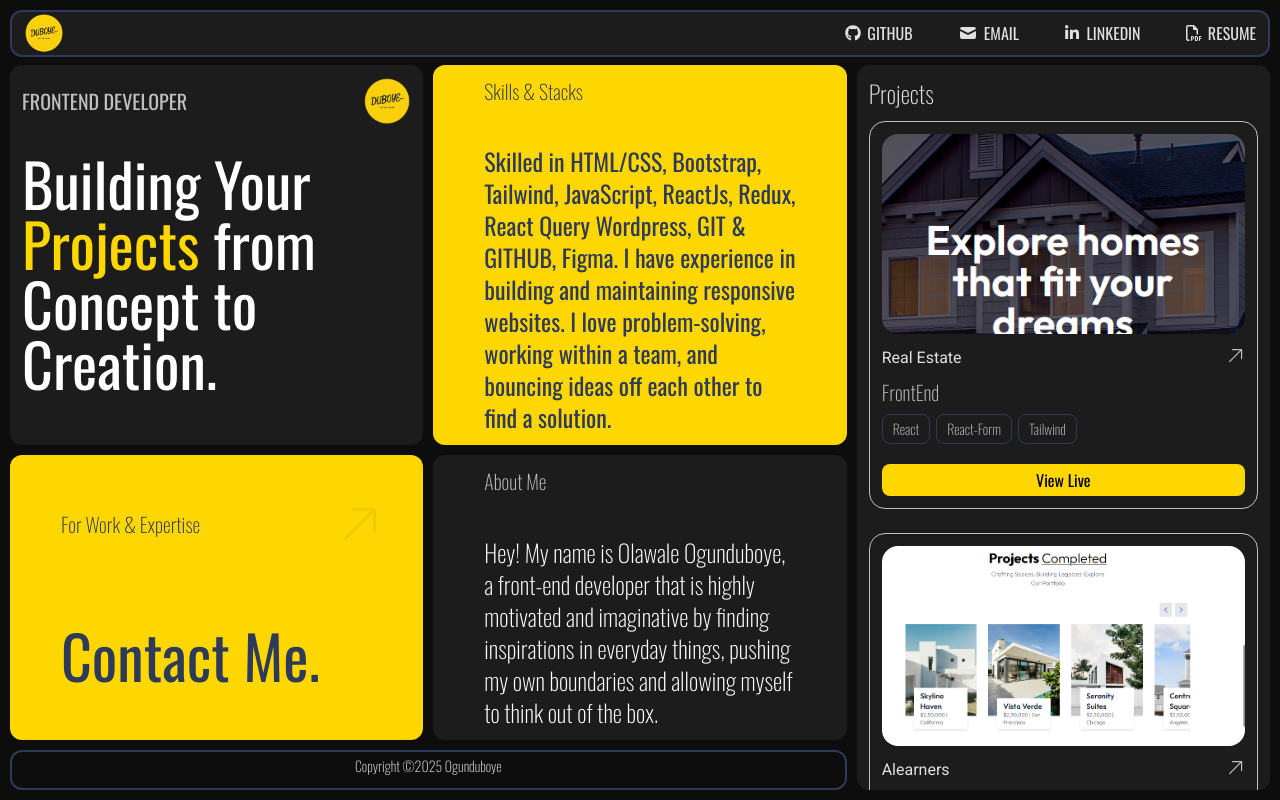
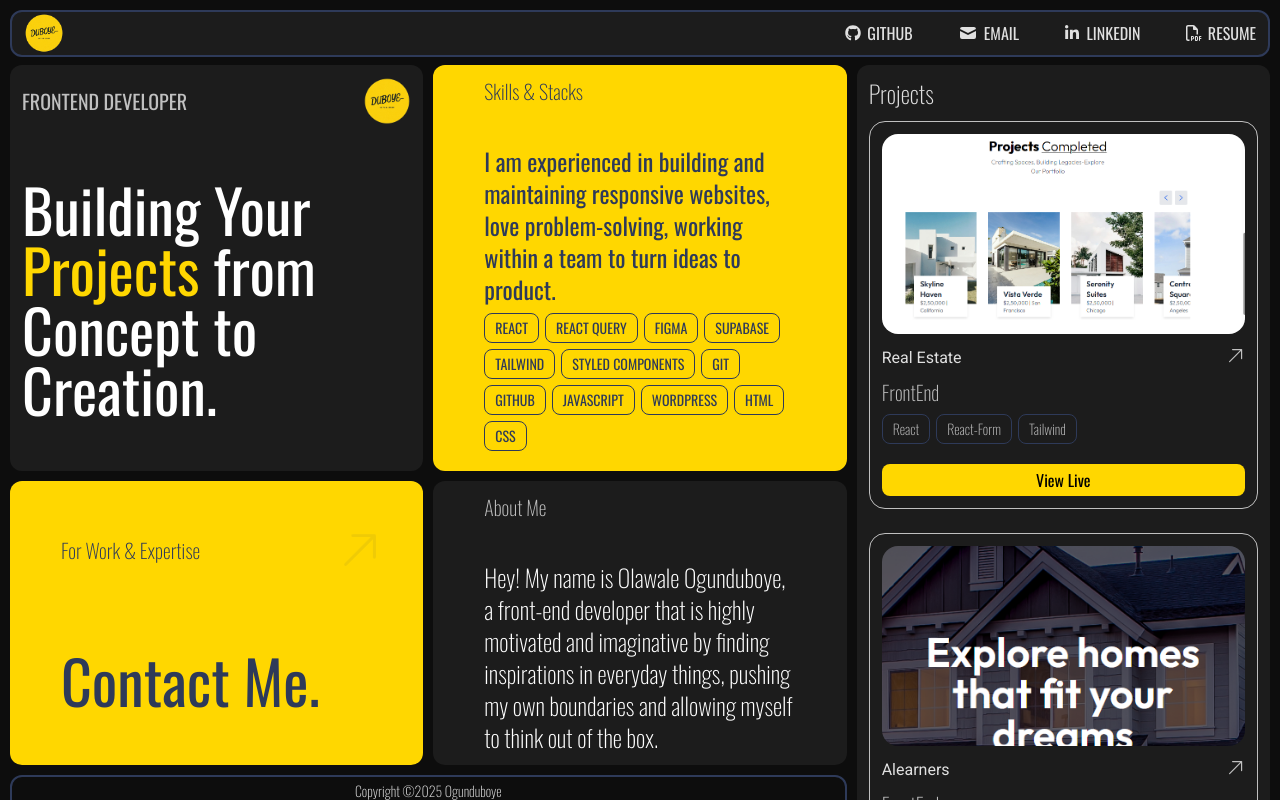
Before and after one commit to dub-ing/portfolio, a React (Vite) app: page / in a window 1280 px wide. Built offline with nearby package versions, Linux system fonts and the light colour scheme.

Commit message:
added list of skills to skill component

```diff
--- a/src/components/Skills.jsx
+++ b/src/components/Skills.jsx
@@ -1,5 +1,6 @@
 import { HiArrowUpRight } from "react-icons/hi2";
 import Image from "./Image";
+import { skills } from "../data";
 
 function Skills() {
   return (
@@ -14,12 +15,16 @@ function Skills() {
       </div>
       <div class="lg:m-auto lg:w-[80%]">
         <p class="text-[#2e3a59] sm:text-lg lg:text-2xl">
-          Skilled in HTML/CSS, Bootstrap, Tailwind, JavaScript, ReactJs, Redux,
-          React Query Wordpress, GIT & GITHUB, Figma. I have experience in
-          building and maintaining responsive websites. I love problem-solving,
-          working within a team, and bouncing ideas off each other to find a
-          solution.
+          I am experienced in building and maintaining responsive websites, love
+          problem-solving, working within a team to turn ideas to product.
         </p>
+        <div class="flex flex-wrap gap-1.5 my-2">
+          {skills.map((skill) => (
+            <span class="text-[#2E3A59] rounded-lg text-sm font-normal border border-[#2E3A59] px-2.5 py-1">
+              {skill}
+            </span>
+          ))}
+        </div>
       </div>
     </div>
   );
--- a/src/data.js
+++ b/src/data.js
@@ -1,7 +1,7 @@
 export const data = [
   {
     id: 1,
-    image: "project-1.png",
+    image: "project-2.png",
     tags: ["FrontEnd"],
     title: "Real Estate",
     description:
@@ -11,8 +11,8 @@ export const data = [
   },
   {
     id: 2,
-    image: "project-2.png",
-    tags: ["FrontEnd", "BackEnd"],
+    image: "project-1.png",
+    tags: ["FrontEnd"],
     title: "Alearners",
     description:
       "Lorem ipsum dolor sit amet consectetur, adipisicing elit. Nam amet tempore pariatur praesentium at ipsam magnam ipsum culpaaliquam fuga",
@@ -30,3 +30,18 @@ export const data = [
     url: "https://web.app",
   },
 ];
+
+export const skills = [
+  "REACT",
+  "REACT QUERY",
+  "FIGMA",
+  "SUPABASE",
+  "TAILWIND",
+  "STYLED COMPONENTS",
+  "GIT",
+  "GITHUB",
+  'JAVASCRIPT',
+  "WORDPRESS",
+  "HTML",
+  "CSS",
+];
```
